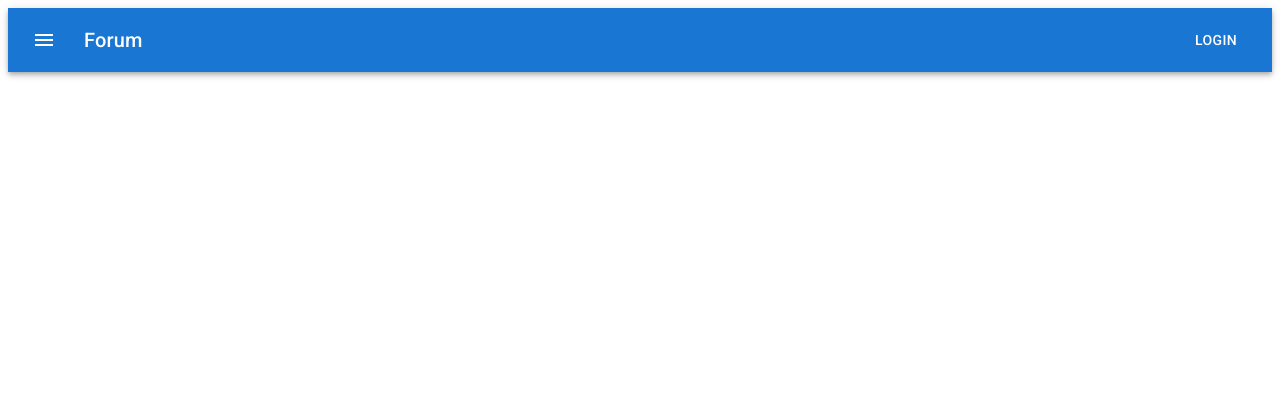
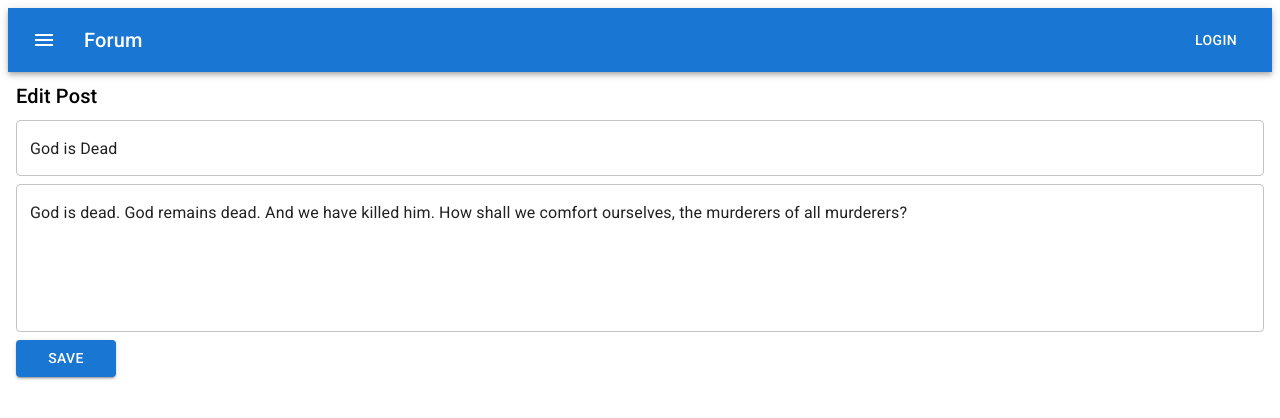
Before and after one commit to Glenn-Chiang/forum-client, a React (Vite) app: page /posts/1/edit in a window 1280 px wide. Shown: the top 418 px of the page. Built offline with nearby package versions, Linux system fonts and the light colour scheme.

Commit message:
Create EditPostPage

```diff
--- a/src/pages/EditPostPage.tsx
+++ b/src/pages/EditPostPage.tsx
@@ -1,3 +1,35 @@
+import { Box, Button, TextField, Typography } from "@mui/material";
+import { Post, User } from "../data/models";
+
 export default function EditPostPage() {
-  return <></>
+  // TODO: Fetch post based on id param
+    const user: User = {
+      id: 1,
+      username: "Friedrich Nietzsche",
+    };
+
+    const post: Post = {
+      id: 1,
+      title: "God is Dead",
+      content:
+        "God is dead. God remains dead. And we have killed him. How shall we comfort ourselves, the murderers of all murderers?",
+      authorId: 1,
+      author: user,
+    };
+
+  return (
+    <Box padding={1} display="flex" flexDirection="column" gap={1}>
+      <Typography variant="h6">Edit Post</Typography>
+      <TextField fullWidth placeholder="Title" defaultValue={post.title}/>
+      <TextField
+        fullWidth
+        placeholder="Content"
+        defaultValue={post.content}
+        multiline
+        rows={5}
+        maxRows={20}
+      />
+      <Button sx={{maxWidth: 100}} variant="contained">Save</Button>
+    </Box>
+  )
 }
```
